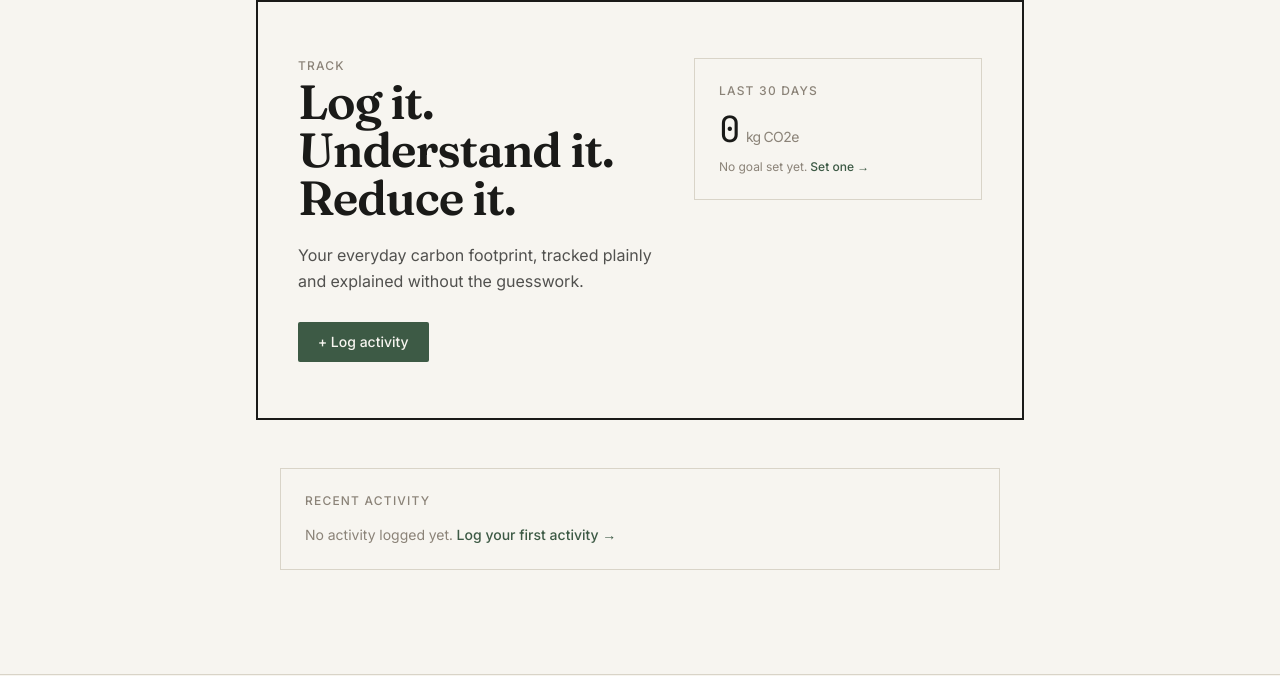
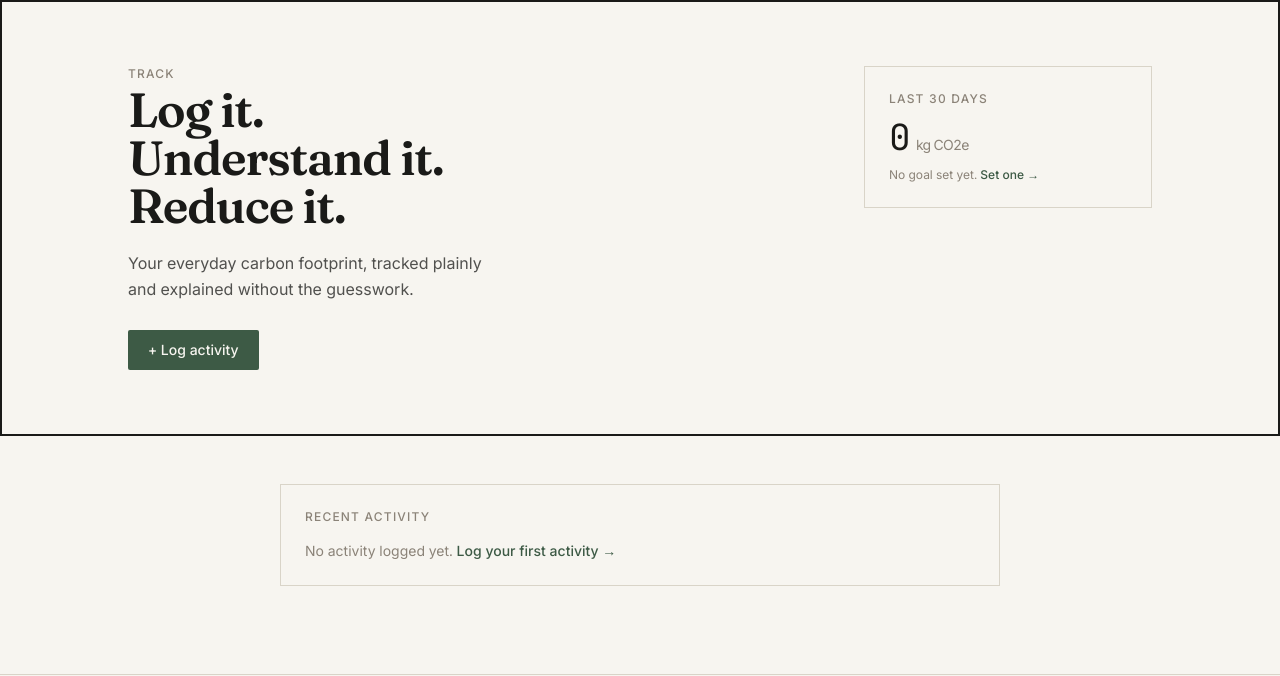
Before and after one commit to Divyansh0208/Carbon-Footprint-Awareness, a Django app: page / in a window 1280 px wide. Shown: the part 61-737 px from the top of the page. Run offline with Django 5.2, Linux system fonts and the light colour scheme; the visitor is signed in with stand-in values (Sample User, id 1); data that the repository does not hold is empty; some libraries are stand-ins or nearby versions.

Commit message:
Improved Dashboard

```diff
--- a/templates/core/dashboard.html
+++ b/templates/core/dashboard.html
@@ -2,8 +2,9 @@
 {% block title %}Dashboard{% endblock %}
 {% block content %}
 
-<div class="border-2 border-ink -mx-6 -mt-10 px-10 py-14 mb-12 relative">
-    <div class="flex justify-between items-start gap-10">
+<div class="border-2 border-ink relative left-1/2 right-1/2 -ml-[50vw] -mr-[50vw] w-screen -mt-10 mb-12 px-6 md:px-14 py-12 md:py-16">
+    <div class="max-w-5xl mx-auto">
+        <div class="flex flex-col md:flex-row justify-between items-start gap-10">
             <div class="max-w-md">
                 <p class="text-xs uppercase tracking-widest text-stone font-medium mb-1">Track</p>
                 <h1 class="text-4xl md:text-5xl font-display font-semibold tracking-tight leading-tight">
@@ -15,7 +16,7 @@
                 <a href="{% url 'log_activity' %}" class="inline-block mt-7 bg-moss text-paper px-5 py-2.5 rounded-sm text-sm font-medium hover:bg-mossdark transition-colors focus-ring">+ Log activity</a>
             </div>
 
-        <div class="border border-stonelight bg-paper p-6 w-72 shrink-0 hidden md:block">
+            <div class="border border-stonelight bg-paper p-6 w-full md:w-72 shrink-0">
                 <p class="text-xs uppercase tracking-widest text-stone font-medium mb-3">Last 30 days</p>
                 <p class="gauge text-4xl text-ink leading-none">{{ total }}<span class="text-sm text-stone ml-1.5 font-body">kg CO2e</span></p>
                 {% if goal %}
@@ -28,49 +29,16 @@
                 {% endif %}
             </div>
         </div>
-</div>
-
-<div class="md:hidden grid grid-cols-1 gap-px bg-stonelight border border-stonelight mb-10">
-    <div class="bg-paper p-6">
-        <p class="text-xs uppercase tracking-widest text-stone font-medium mb-3">Last 30 days</p>
-        <p class="gauge text-4xl text-ink leading-none">{{ total }}<span class="text-base text-stone ml-1.5 font-body">kg CO2e</span></p>
-    </div>
-    <div class="bg-paper p-6">
-        <p class="text-xs uppercase tracking-widest text-stone font-medium mb-3">Monthly goal</p>
-        {% if goal %}
-        <p class="gauge text-4xl text-ink leading-none">{{ goal.target_kg_per_month }}<span class="text-base text-stone ml-1.5 font-body">kg target</span></p>
-        <div class="w-full bg-stonelight h-1.5 mt-4 rounded-full overflow-hidden">
-            <div class="{% if progress_pct >= 100 %}bg-rust{% else %}bg-moss{% endif %} h-1.5" style="width: {{ progress_pct }}%"></div>
-        </div>
-        <p class="text-xs text-stone mt-2 gauge">{{ progress_pct }}% used</p>
-        {% else %}
-        <p class="text-sm text-stone mb-2">No goal set yet.</p>
-        {% endif %}
-        <a href="{% url 'goal' %}" class="text-moss text-sm font-medium hover:text-mossdark transition-colors focus-ring inline-block mt-2">Set / edit goal →</a>
-    </div>
-</div>
-
-{% if goal %}
-<div class="hidden md:flex justify-end mb-10 -mt-2">
-    <a href="{% url 'goal' %}" class="text-moss text-sm font-medium hover:text-mossdark transition-colors focus-ring">Edit monthly goal →</a>
-</div>
-{% endif %}
-
-{% if insights %}
-<div class="border-l-2 border-rust bg-rust/5 px-5 py-4 mb-10">
-    <h2 class="text-xs uppercase tracking-widest text-rust font-semibold mb-2">Insights</h2>
-    <ul class="text-sm space-y-1.5 text-ink">
-        {% for insight in insights %}
-        <li>{{ insight }}</li>
-        {% endfor %}
-    </ul>
-</div>
-{% endif %}
 
         {% if chart_labels %}
-<div class="border border-stonelight p-6 mb-10">
-    <h2 class="text-xs uppercase tracking-widest text-stone font-medium mb-4">Breakdown by category</h2>
-    <canvas id="breakdownChart" height="120"></canvas>
+        <div class="mt-12 pt-10 border-t border-stonelight flex flex-col md:flex-row items-center gap-8">
+            <div class="w-40 h-40 shrink-0">
+                <canvas id="breakdownChart"></canvas>
+            </div>
+            <div>
+                <p class="text-xs uppercase tracking-widest text-stone font-medium mb-2">Breakdown by category</p>
+                <p class="text-sm text-ink/70">Your last 30 days, by category.</p>
+            </div>
         </div>
         <script>
         new Chart(document.getElementById('breakdownChart'), {
@@ -85,10 +53,30 @@ new Chart(document.getElementById('breakdownChart'), {
                 }]
             },
             options: {
-        plugins: { legend: { labels: { font: { family: 'Inter' } } } }
+                maintainAspectRatio: true,
+                plugins: { legend: { display: false } }
             }
         });
         </script>
+        {% endif %}
+    </div>
+</div>
+
+{% if goal %}
+<div class="flex justify-end mb-10 -mt-2">
+    <a href="{% url 'goal' %}" class="text-moss text-sm font-medium hover:text-mossdark transition-colors focus-ring">Edit monthly goal →</a>
+</div>
+{% endif %}
+
+{% if insights %}
+<div class="border-l-2 border-rust bg-rust/5 px-5 py-4 mb-10">
+    <h2 class="text-xs uppercase tracking-widest text-rust font-semibold mb-2">Insights</h2>
+    <ul class="text-sm space-y-1.5 text-ink">
+        {% for insight in insights %}
+        <li>{{ insight }}</li>
+        {% endfor %}
+    </ul>
+</div>
 {% endif %}
 
 <div class="border border-stonelight p-6">
```
Lines whose indentation alone changed are shown as unchanged.
